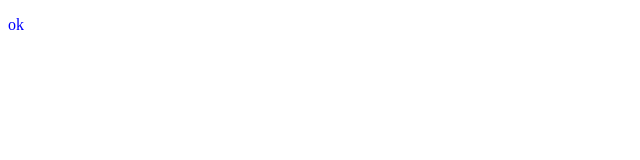
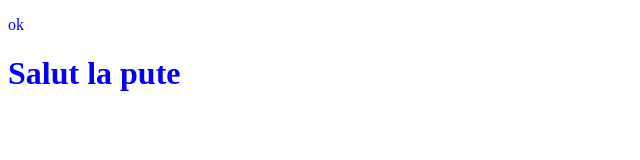
Before and after one commit to Kimeld/second, a plain HTML site: page index.html in a window 1280 px wide. Shown: the whole page, without its empty margins (0-640 px from the left). Drawn offline with Linux system fonts and the light colour scheme.

Commit message:
Tiens sale chien

```diff
--- a/index.html
+++ b/index.html
@@ -7,5 +7,6 @@
   </head>
   <body>
   <p>ok</p>
+  <h1>Salut la pute</h1>
   </body>
 </html>
```
